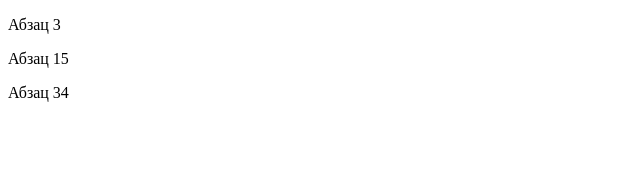
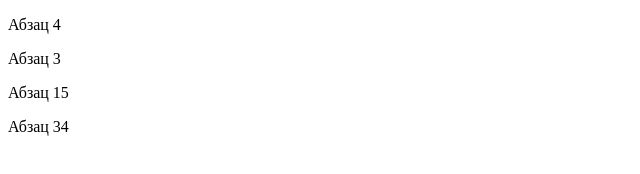
Before and after one commit to ksenonysh/test_rep, a plain HTML site: page index.html in a window 1280 px wide. Shown: the full height of the page, 0-640 px from the left. Drawn offline with Linux system fonts and the light colour scheme.

Commit message:
new branch commit
qq

```diff
--- a/index.html
+++ b/index.html
@@ -5,6 +5,7 @@
 		<title>Заголовок</title>
 	</head>
 	<body>
+	<p>Абзац 4</p>
 	<p>Абзац 3</p>
 	<p>Абзац 15</p>
 	<p>Абзац 34</p>
```
